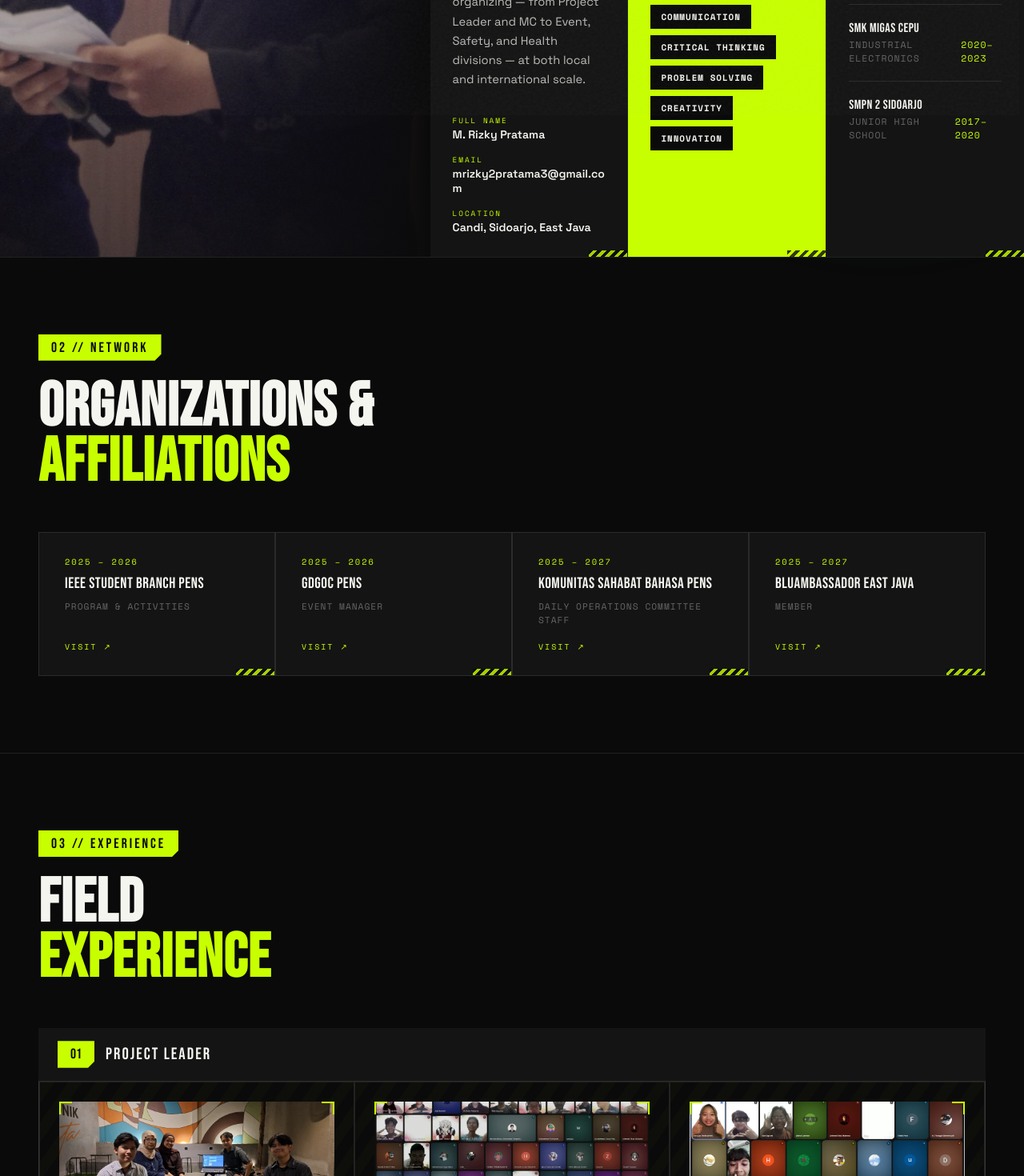
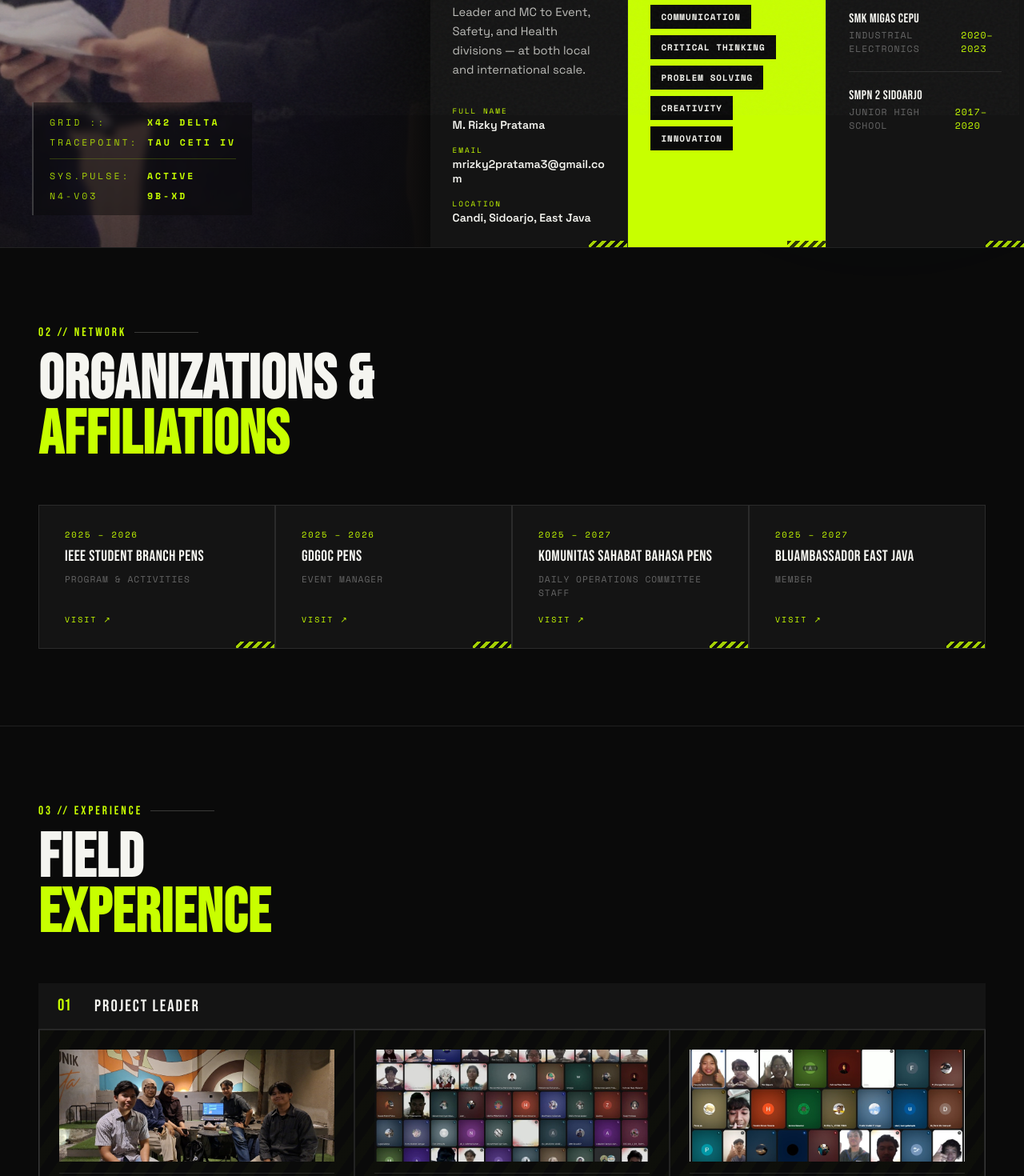
Before and after one commit to R1zkyy/r1zky.github.io, a React (Vite) app: page / in a window 1280 px wide. Shown: the part 660-2130 px from the top of the page at 80% size. Built offline with nearby package versions, Linux system fonts and the light colour scheme.

Commit message:
feat: add Marathon-style HUD infographic overlay

```diff
--- a/src/App.jsx
+++ b/src/App.jsx
@@ -256,10 +256,30 @@
 
       {/* ── HERO + PROFILE ── */}
       <section className="hero-profile" id="profile">
-        {/* Left: full-height photo — object-position top so face is always visible */}
         <div className="hp-photo-col">
           <img className="hp-photo" src="/rizky.jpg" alt="M. Rizky Pratama" />
           <div className="hp-photo-overlay" />
+
+          {/* Marathon-style Infographic HUD */}
+          <div className="hp-hud-infographic">
+            <div className="hud-line">
+              <span className="hud-label">GRID ::</span>
+              <span className="hud-value">X42 DELTA</span>
+            </div>
+            <div className="hud-line">
+              <span className="hud-label">TRACEPOINT:</span>
+              <span className="hud-value">TAU CETI IV</span>
+            </div>
+            <div className="hud-divider"></div>
+            <div className="hud-line">
+              <span className="hud-label">SYS.PULSE:</span>
+              <span className="hud-value">ACTIVE</span>
+            </div>
+            <div className="hud-line">
+              <span className="hud-label">N4-V03</span>
+              <span className="hud-value">9B-XD</span>
+            </div>
+          </div>
         </div>
 
         {/* Right: identity + profile cards */}
--- a/src/index.css
+++ b/src/index.css
@@ -30,35 +30,11 @@
 }
 
 body {
-  background-color: var(--ink);
+  background: var(--ink);
   color: var(--chalk);
   font-family: var(--font-b);
   overflow-x: hidden;
   cursor: crosshair !important;
-}
-
-/* Base styling to make the grid look like detached "+" symbols */
-body::before {
-  content: '';
-  position: fixed;
-  inset: 0;
-  pointer-events: none;
-  background-size: 30px 30px;
-  background-image:
-    linear-gradient(to right, rgba(200, 255, 0, 0.15) 1px, transparent 1px),
-    linear-gradient(to bottom, rgba(200, 255, 0, 0.15) 1px, transparent 1px);
-  mask-image:
-    linear-gradient(to right, black 4px, transparent 4px),
-    linear-gradient(to bottom, black 4px, transparent 4px);
-  mask-size: 30px 30px;
-  mask-position: -2px -2px;
-  /* Center the cross intersection */
-  -webkit-mask-image:
-    linear-gradient(to right, black 4px, transparent 4px),
-    linear-gradient(to bottom, black 4px, transparent 4px);
-  -webkit-mask-size: 30px 30px;
-  -webkit-mask-position: -1px -1px;
-  z-index: -1;
 }
 
 a,
@@ -212,75 +188,6 @@
   width: 100%;
 }
 
-/* ─── HUD DECALS (Cybernetic Text) ─── */
-.hud-container {
-  position: fixed;
-  inset: 0;
-  pointer-events: none;
-  z-index: 50;
-  overflow: hidden;
-}
-
-.hud-decal {
-  position: absolute;
-  font-family: var(--font-m);
-  font-size: 0.65rem;
-  color: var(--lime);
-  text-transform: uppercase;
-  letter-spacing: 2px;
-  line-height: 1.8;
-}
-
-.hud-decal.tl {
-  top: 80px;
-  left: 32px;
-  opacity: 0.8;
-  display: flex;
-  flex-direction: column;
-}
-
-.hud-decal.bl {
-  bottom: 20px;
-  left: 20px;
-}
-
-.hud-decal.mr {
-  top: 50%;
-  right: 20px;
-  transform: translateY(-50%) rotate(90deg);
-  transform-origin: right center;
-  opacity: 0.2;
-}
-
-.hud-decal span {
-  display: block;
-}
-
-.hud-decal span:first-child {
-  opacity: 0.8;
-  font-weight: bold;
-}
-
-.hud-group {
-  display: flex;
-  flex-direction: column;
-}
-
-.hud-group:first-child {
-  padding-bottom: 8px;
-  margin-bottom: 8px;
-  border-bottom: 1px solid rgba(200, 255, 0, 0.15);
-}
-
-.hud-group span {
-  display: block;
-}
-
-.hud-group span:first-child {
-  font-weight: 700;
-  color: #d8ff40;
-}
-
 .header-cta {
   margin-left: 24px;
   background: var(--lime);
@@ -371,6 +278,48 @@
     linear-gradient(to bottom, var(--ink) 0%, transparent 8%);
 }
 
+/* ─── HUD INFOGRAPHIC OVERLAY ─── */
+.hp-hud-infographic {
+  position: absolute;
+  bottom: 40px;
+  left: 40px;
+  z-index: 20;
+  font-family: var(--font-m);
+  display: flex;
+  flex-direction: column;
+  gap: 8px;
+  padding: 16px 20px;
+  background: rgba(10, 10, 10, 0.45);
+  backdrop-filter: blur(4px);
+  border-left: 2px solid var(--border2);
+  user-select: none;
+}
+
+.hud-line {
+  display: flex;
+  gap: 12px;
+  font-size: 0.72rem;
+  letter-spacing: 3px;
+  text-transform: uppercase;
+  color: var(--lime);
+}
+
+.hud-label {
+  opacity: 0.8;
+  min-width: 110px;
+}
+
+.hud-value {
+  font-weight: 700;
+}
+
+.hud-divider {
+  width: 100%;
+  height: 1px;
+  background: rgba(200, 255, 0, 0.2);
+  margin: 4px 0;
+}
+
 /* Right column: identity + profile cards stacked */
 .hp-content {
   display: flex;
@@ -500,30 +449,6 @@
   position: relative;
   overflow: hidden;
   background: var(--ink3);
-}
-
-/* Viewfinder Corners */
-.photo-slot::after {
-  content: '';
-  position: absolute;
-  inset: 0;
-  pointer-events: none;
-  z-index: 10;
-  background:
-    linear-gradient(var(--lime), var(--lime)) top left,
-    linear-gradient(var(--lime), var(--lime)) top left,
-    linear-gradient(var(--lime), var(--lime)) top right,
-    linear-gradient(var(--lime), var(--lime)) top right,
-    linear-gradient(var(--lime), var(--lime)) bottom left,
-    linear-gradient(var(--lime), var(--lime)) bottom left,
-    linear-gradient(var(--lime), var(--lime)) bottom right,
-    linear-gradient(var(--lime), var(--lime)) bottom right;
-  background-size:
-    16px 2px, 2px 16px,
-    16px 2px, 2px 16px,
-    16px 2px, 2px 16px,
-    16px 2px, 2px 16px;
-  background-repeat: no-repeat;
 }
 
 .photo-slot-img {
@@ -676,19 +601,21 @@
 
 .section-number {
   font-family: var(--font-h);
-  font-size: 1.1rem;
-  background: var(--lime);
-  color: var(--ink);
-  padding: 6px 16px;
-  display: inline-flex;
+  font-size: 0.95rem;
+  color: var(--lime);
+  letter-spacing: 3px;
+  display: flex;
   align-items: center;
-  margin-bottom: 24px;
-  letter-spacing: 3px;
-  clip-path: polygon(0 0, 100% 0, 100% calc(100% - 8px), calc(100% - 8px) 100%, 0 100%);
+  gap: 10px;
+  margin-bottom: 16px;
 }
 
 .section-number::after {
-  content: none;
+  content: '';
+  flex: 1;
+  height: 1px;
+  background: var(--border2);
+  max-width: 80px;
 }
 
 .section-title {
@@ -1002,14 +929,10 @@
 
 .div-num {
   font-family: var(--font-h);
-  font-size: 1.1rem;
-  background: var(--lime);
-  color: var(--ink);
-  padding: 8px 16px;
-  min-width: 44px;
-  text-align: center;
+  font-size: 1.3rem;
+  color: var(--lime);
+  min-width: 32px;
   line-height: 1;
-  clip-path: polygon(0 0, 100% 0, 100% calc(100% - 8px), calc(100% - 8px) 100%, 0 100%);
 }
 
 .div-name {
@@ -1145,29 +1068,13 @@
       rgba(0, 0, 0, 0.1) 8px, rgba(0, 0, 0, 0.1) 16px);
 }
 
-/* Inner Viewfinder Corners */
+/* Inner border */
 .project-visual::after {
   content: '';
   position: absolute;
   inset: 0;
   pointer-events: none;
-  z-index: 10;
-  background:
-    linear-gradient(var(--chalk), var(--chalk)) top left,
-    linear-gradient(var(--chalk), var(--chalk)) top left,
-    linear-gradient(var(--chalk), var(--chalk)) top right,
-    linear-gradient(var(--chalk), var(--chalk)) top right,
-    linear-gradient(var(--chalk), var(--chalk)) bottom left,
-    linear-gradient(var(--chalk), var(--chalk)) bottom left,
-    linear-gradient(var(--chalk), var(--chalk)) bottom right,
-    linear-gradient(var(--chalk), var(--chalk)) bottom right;
-  background-size:
-    16px 2px, 2px 16px,
-    16px 2px, 2px 16px,
-    16px 2px, 2px 16px,
-    16px 2px, 2px 16px;
-  background-repeat: no-repeat;
-  opacity: 0.8;
+  box-shadow: inset 0 0 0 1px rgba(255, 255, 255, 0.1);
 }
 
 /* Corner cut — same as base .card::before but on different element */
```
